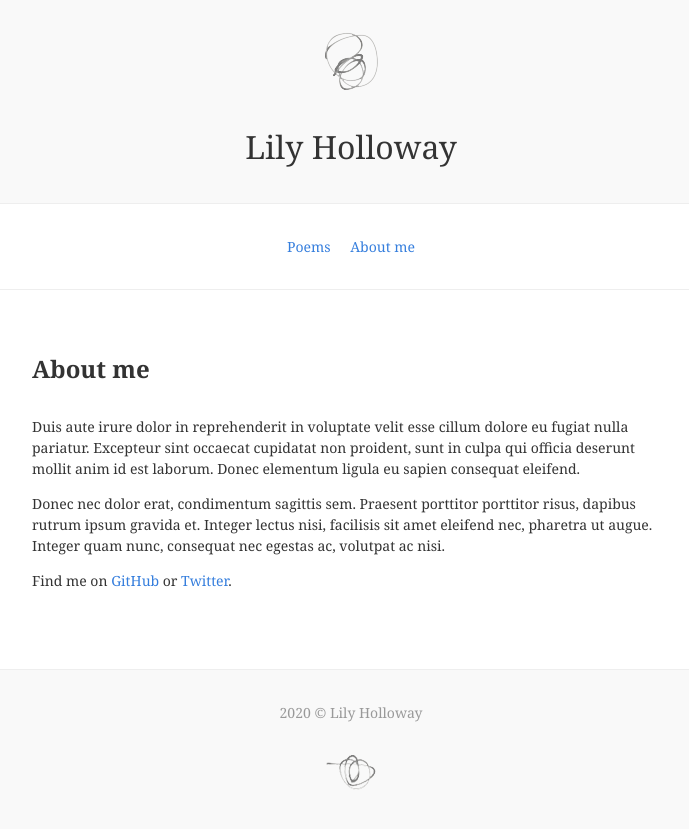
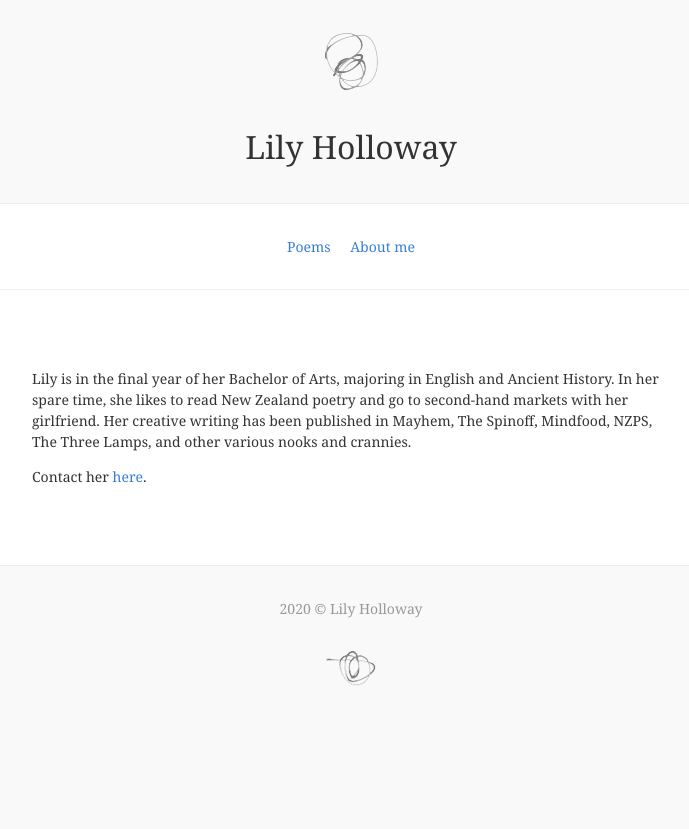
Before and after one commit to lilyholloway/lilyholloway.github.io, a Jekyll site: the page built from about.md, in a window 1280 px wide. Shown: the top 829 px of the page, without its empty margins (289-978 px from the left). Built offline with Jekyll 4.4.1, drawn with Linux system fonts in a browser that asks for light colours; nearby versions of some CDN libraries.

Commit message:
Update about.md

```diff
--- a/about.md
+++ b/about.md
@@ -1,9 +1,7 @@
 ---
-title: About me
+title:
 ---
 
-Duis aute irure dolor in reprehenderit in voluptate velit esse cillum dolore eu fugiat nulla pariatur. Excepteur sint occaecat cupidatat non proident, sunt in culpa qui officia deserunt mollit anim id est laborum. Donec elementum ligula eu sapien consequat eleifend.
+Lily is in the final year of her Bachelor of Arts, majoring in English and Ancient History. In her spare time, she likes to read New Zealand poetry and go to second-hand markets with her girlfriend. Her creative writing has been published in Mayhem, The Spinoff, Mindfood, NZPS, The Three Lamps, and other various nooks and crannies.
 
-Donec nec dolor erat, condimentum sagittis sem. Praesent porttitor porttitor risus, dapibus rutrum ipsum gravida et. Integer lectus nisi, facilisis sit amet eleifend nec, pharetra ut augue. Integer quam nunc, consequat nec egestas ac, volutpat ac nisi.
-
-Find me on [GitHub](https://github.com/muan) or [Twitter](https://twitter.com/muanchiou).
+Contact her <a href="mailto:lily.holloway@gmail.com">here</a>.
```
